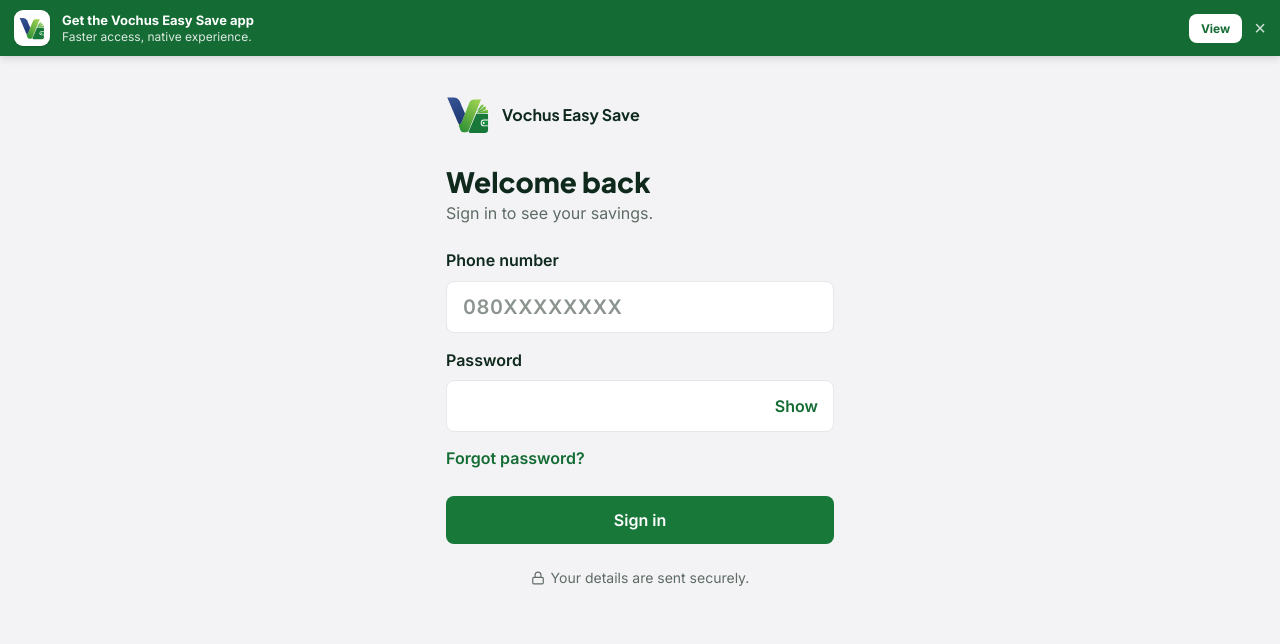
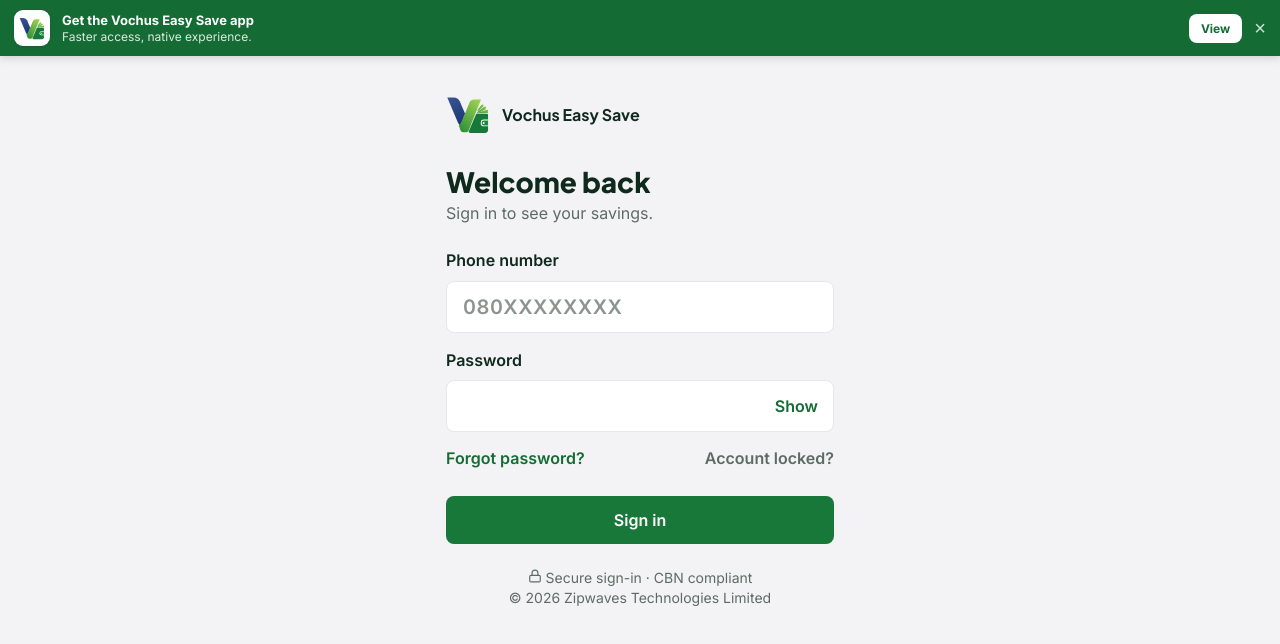
Before and after one commit to iarowolo54/Vochus-easysave, a Next.js app: page /customer/login in a window 1280 px wide. Shown: the top 644 px of the page. Built offline with nearby package versions, Linux system fonts and the light colour scheme; no server answers.

Commit message:
feat(auth): rebrand footer to Zipwaves Technologies Limited; customer login gets CBN footer and Account locked link

```diff
--- a/src/app/customer/login/LoginForm.tsx
+++ b/src/app/customer/login/LoginForm.tsx
@@ -104,6 +104,17 @@ export default function LoginForm() {
     setError('')
   }
 
+  // The unlock page needs to know which account, so it takes the number typed here.
+  function accountLocked() {
+    const p = phone.trim()
+    if (!p) {
+      setFieldErrors(f => ({ ...f, phone: 'Enter your phone number to unlock your account.' }))
+      document.getElementById('login-phone')?.focus()
+      return
+    }
+    router.push(`/customer/unlock?phone=${encodeURIComponent(p)}`)
+  }
+
   function editPassword(value: string) {
     setPassword(value)
     setFieldErrors(f => ({ ...f, password: '' }))
@@ -114,7 +125,7 @@ export default function LoginForm() {
     <AuthShell
       title="Welcome back"
       lead="Sign in to see your savings."
-      footer={<><Icons.locked size={14} aria-hidden="true" /> Your details are sent securely.</>}
+      footer={<span><Icons.locked size={14} aria-hidden="true" /> Secure sign-in · CBN compliant<br />© 2026 Zipwaves Technologies Limited</span>}
     >
       <form onSubmit={login} noValidate>
         {notice && !error && (
@@ -153,9 +164,10 @@ export default function LoginForm() {
             aria-describedby={fieldErrors.password.trim() ? 'login-password-error' : undefined}
           />
           <FieldError id="login-password-error" message={fieldErrors.password.trim()} />
-          <button type="button" className="ui-link ui-field-link" onClick={() => router.push('/customer/forgot-password')}>
-            Forgot password?
-          </button>
+          <div className="ui-field-links">
+            <button type="button" className="ui-link" onClick={() => router.push('/customer/forgot-password')}>Forgot password?</button>
+            <button type="button" className="ui-link ui-link--muted" onClick={accountLocked}>Account locked?</button>
+          </div>
         </div>
 
         <FormError message={error} />
--- a/src/app/login/LoginForm.tsx
+++ b/src/app/login/LoginForm.tsx
@@ -163,7 +163,7 @@ function LoginPageInner() {
       title="Agent sign in"
       lead="Enter your agent ID or phone number."
       audience="Agent"
-      footer={<span><Icons.locked size={14} aria-hidden="true" /> Secure sign-in · CBN compliant<br />© 2026 Vochus Global Services Ltd.</span>}
+      footer={<span><Icons.locked size={14} aria-hidden="true" /> Secure sign-in · CBN compliant<br />© 2026 Zipwaves Technologies Limited</span>}
     >
       <form onSubmit={login} noValidate>
         <div className="ui-field">
--- a/src/app/unlock/page.tsx
+++ b/src/app/unlock/page.tsx
@@ -203,7 +203,7 @@ export default function UnlockPage() {
         <div className="login-foot" style={{ color: 'rgba(255,255,255,.8)' }}>
           <strong>Vochus Easy Save Agent Portal</strong>
           <br />
-          © 2026 Vochus Global Services Ltd.
+          © 2026 Zipwaves Technologies Limited
         </div>
       </div>
     </div>
```
